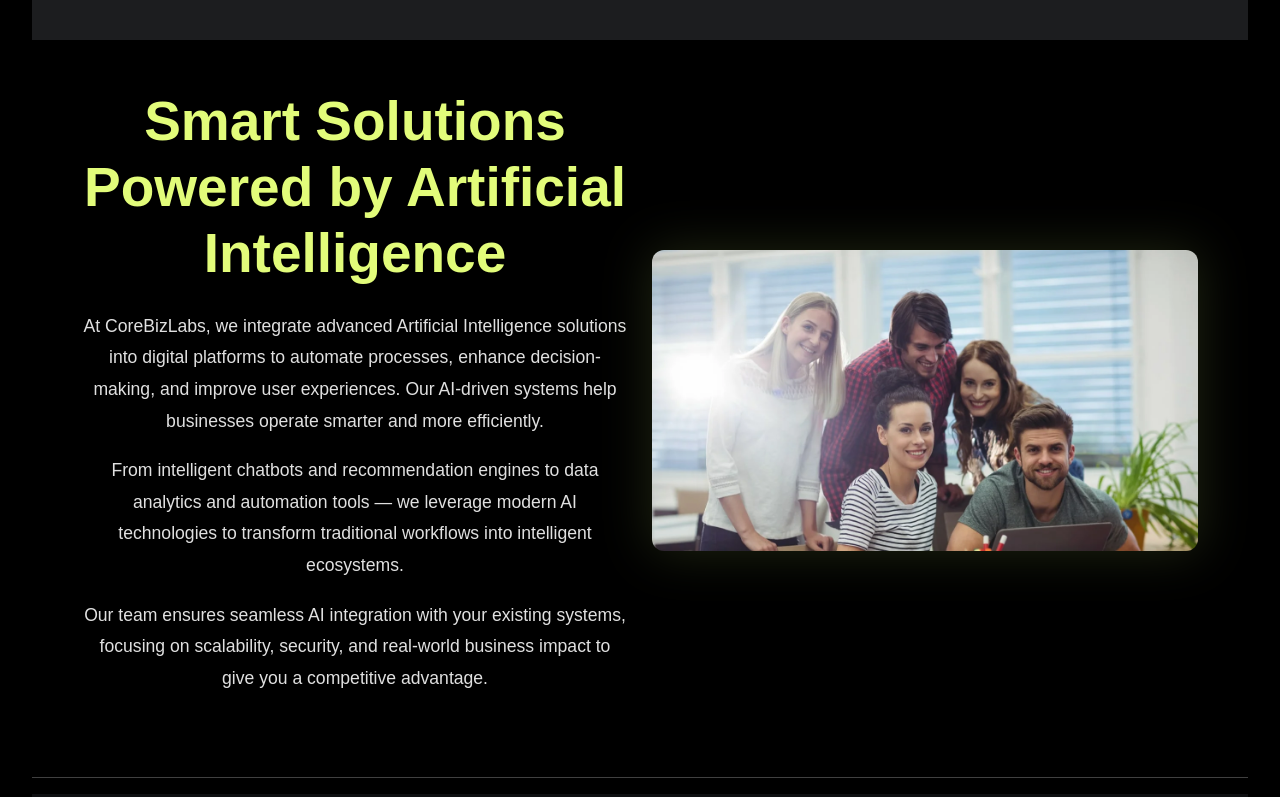
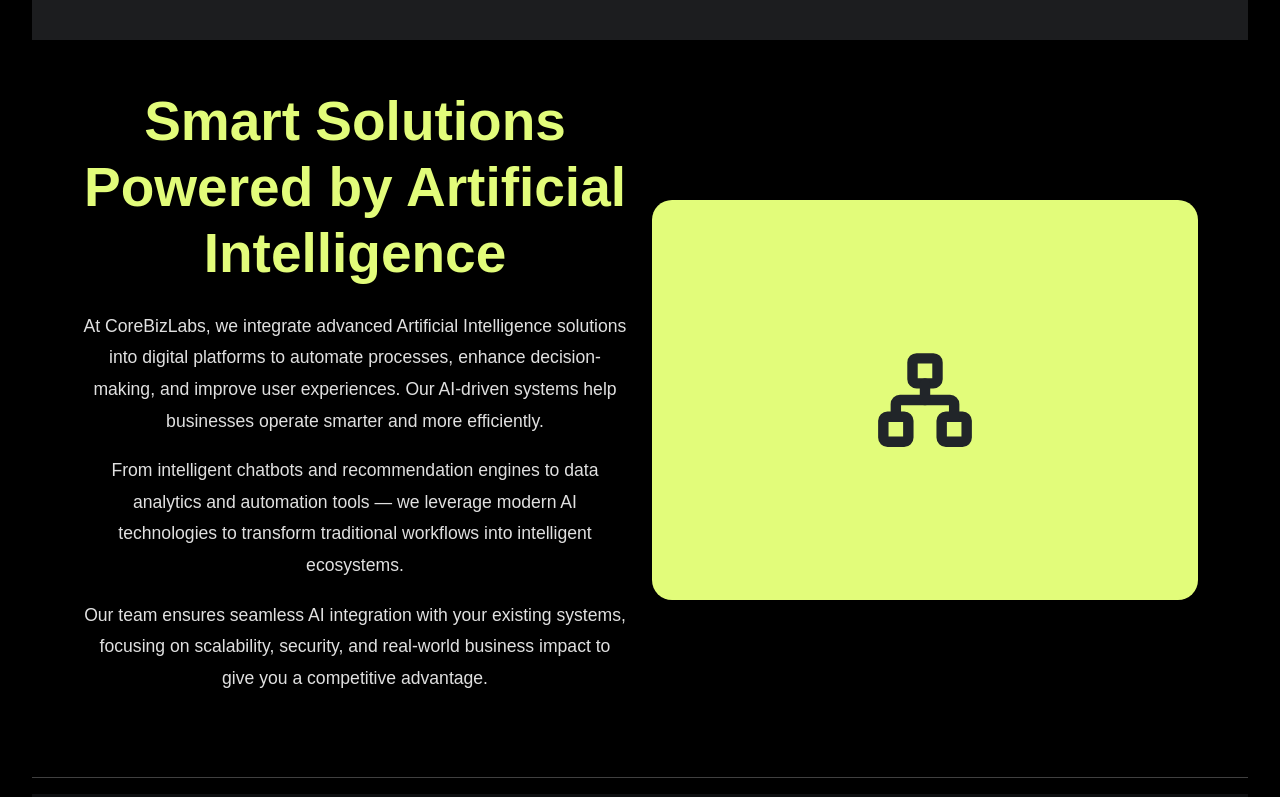
Before and after one commit to Zeeshanprojects/Corebizlabs, a React (Vite) app in the folder corebizlabs/: page /aiintegration in a window 1280 px wide. Shown: the part 482-1279 px from the top of the page. Built offline with nearby package versions, Linux system fonts and the light colour scheme; a web font is replaced by a local one.

Commit message:
updated-code

```diff
--- a/corebizlabs/src/Pages/AiIntegration.jsx
+++ b/corebizlabs/src/Pages/AiIntegration.jsx
@@ -1,4 +1,4 @@
-import Images from "../assets/Images/Image";
+import {Network  } from "lucide-react"
 import useDocumentTitle from "../Components/Hooks/useDocumentTitle";
 
 export default function AIIntegrations() {
@@ -39,13 +39,12 @@
             </p>
           </div>
 
-          <div className="col-md-6 text-center">
-            <img
-              src={Images.image4}
-              alt="AI Integrations"
-              className="about-img"
-            />
-          </div>
+         <div className="col-md-6 text-center">
+  <div className="background">
+    <Network  size={100} strokeWidth={2.5} />
+
+  </div>
+</div>
         </div>
       </div>
     </>
--- a/corebizlabs/src/Pages/AppDevelopment.jsx
+++ b/corebizlabs/src/Pages/AppDevelopment.jsx
@@ -40,7 +40,7 @@
 
           <div className="col-md-6 text-center">
   <div className="background">
-    <Smartphone size={80} strokeWidth={2.5} />
+    <Smartphone size={100} strokeWidth={2.5} />
 
   </div>
 </div>
--- a/corebizlabs/src/Pages/CustomAiBots.jsx
+++ b/corebizlabs/src/Pages/CustomAiBots.jsx
@@ -1,4 +1,4 @@
-import Images from "../assets/Images/Image";
+import {Bot} from "lucid-react"
 import useDocumentTitle from "../Components/Hooks/useDocumentTitle";
 export default function CustomAiBots() {
   useDocumentTitle("Custom AI Bots | CoreBizLabs")
@@ -37,9 +37,12 @@
             </p>
           </div>
 
-          <div className="col-md-6 text-center">
-            <img src={Images.image4} alt="about" className="about-img" />
-          </div>
+        <div className="col-md-6 text-center">
+  <div className="background">
+    <Bot size={100} strokeWidth={2.5} />
+
+  </div>
+</div>
         </div>
       </div>
     </>
--- a/corebizlabs/src/Pages/DigitalMarketing.jsx
+++ b/corebizlabs/src/Pages/DigitalMarketing.jsx
@@ -40,7 +40,7 @@
 
       <div className="col-md-6 text-center">
   <div className="background">
-    <Megaphone  size={80} strokeWidth={2.5} />
+    <Megaphone  size={100} strokeWidth={2.5} />
 
   </div>
 </div>
--- a/corebizlabs/src/Pages/WebDevelopment.jsx
+++ b/corebizlabs/src/Pages/WebDevelopment.jsx
@@ -38,7 +38,7 @@
 
 <div className="col-md-6 text-center">
   <div className="background">
-    <Code size={80} strokeWidth={2.5} />
+    <Code size={100} strokeWidth={2.5} />
 
   </div>
 </div>
--- a/corebizlabs/src/Pages/uiuxDesign.jsx
+++ b/corebizlabs/src/Pages/uiuxDesign.jsx
@@ -40,7 +40,7 @@
 
         <div className="col-md-6 text-center">
   <div className="background">
-    <Layout size={80} strokeWidth={2.5} />
+    <Layout size={100} strokeWidth={2.5} />
 
   </div>
 </div>
```
